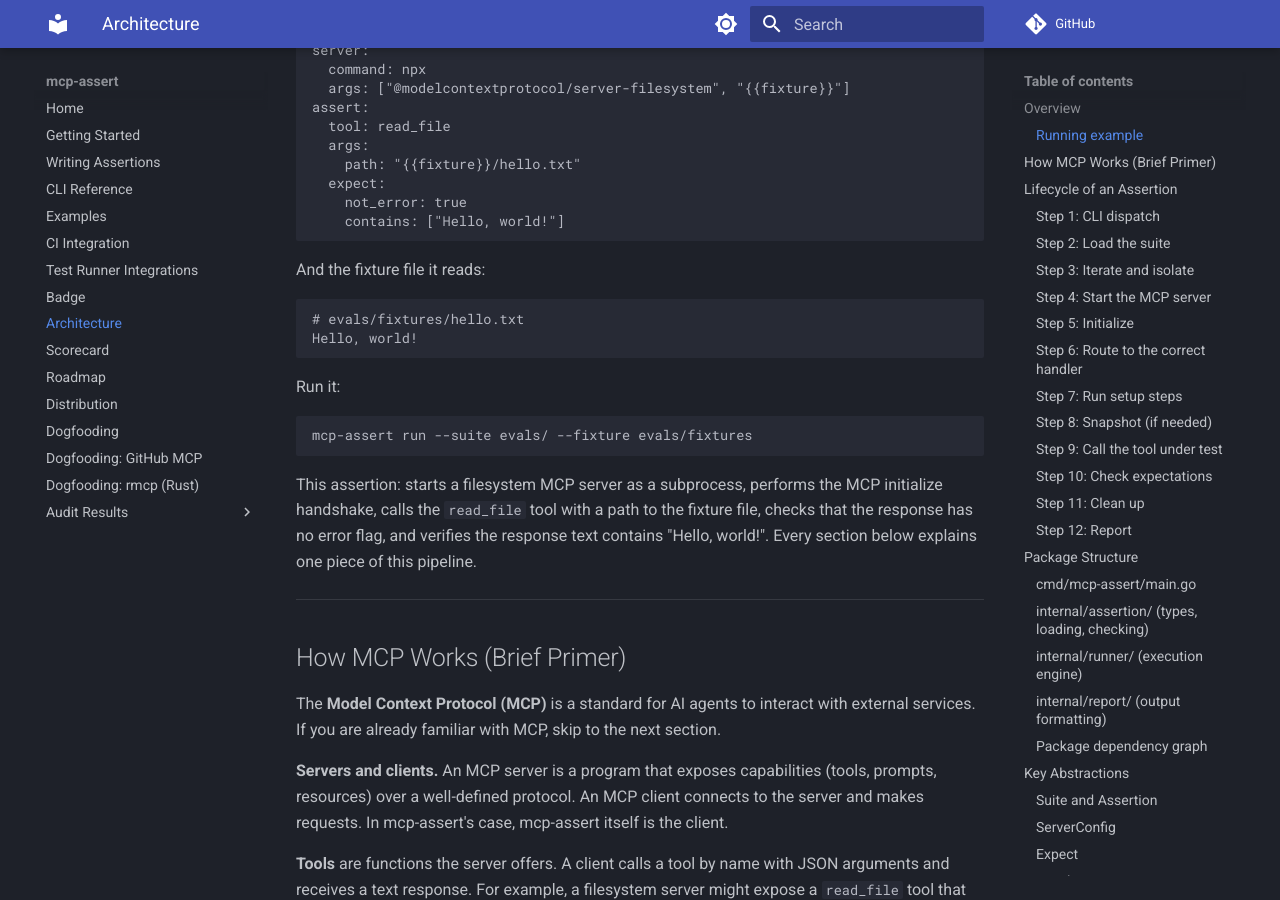
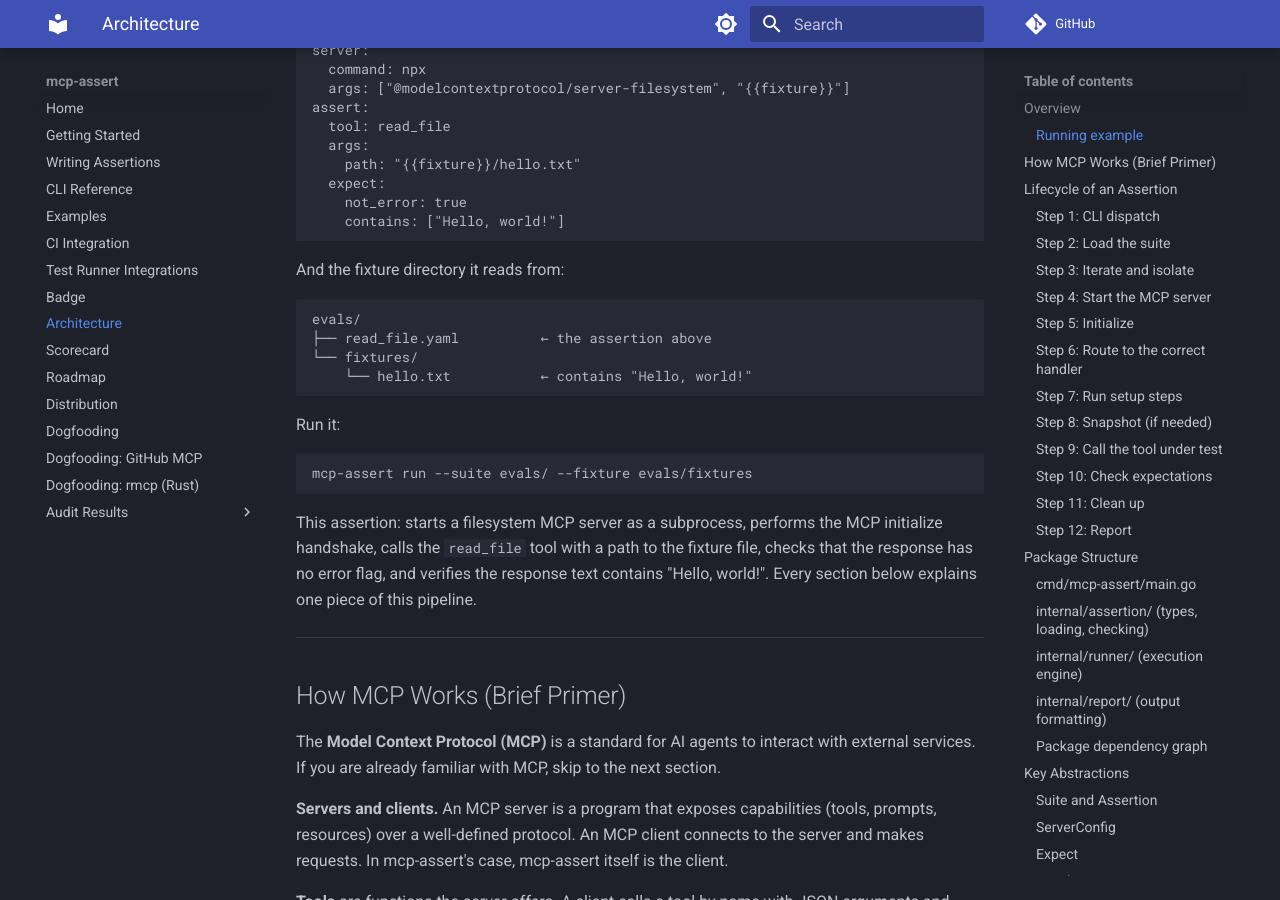
Before and after one commit to blackwell-systems/mcp-assert, an MkDocs documentation site: the page built from docs/architecture.md, in a window 1280 px wide and 900 px high, scrolled down 790 px. Built offline with MkDocs 1.6.1 and Material for MkDocs 9.7.7, drawn with Linux system fonts in a browser that asks for light colours; comment, search, counter and statistics services are not loaded.

Commit message:
docs: show fixture directory tree in running example

````diff
--- a/docs/architecture.md
+++ b/docs/architecture.md
@@ -29,11 +29,13 @@ assert:
     contains: ["Hello, world!"]
 ```
 
-And the fixture file it reads:
+And the fixture directory it reads from:
 
 ```
-# evals/fixtures/hello.txt
-Hello, world!
+evals/
+├── read_file.yaml          ← the assertion above
+└── fixtures/
+    └── hello.txt           ← contains "Hello, world!"
 ```
 
 Run it:
````
Also changed, not shown: assets/download-stats.svg, 2 other files.
